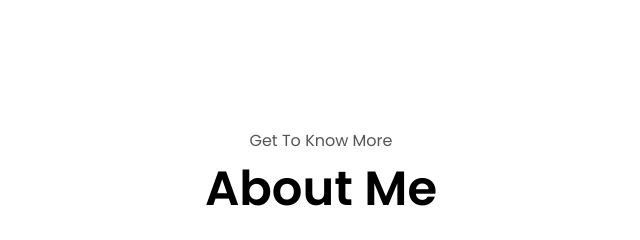
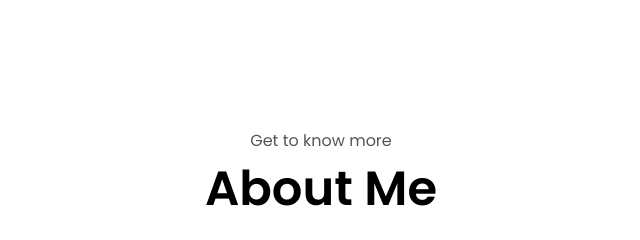
Before and after one commit to dannysails/myrecent-templteportfolio, a plain HTML site: page index.html in a window 1280 px wide. Shown: the part 800-1040 px from the top of the page, 319-959 px from the left. Drawn offline with nearby package versions, Linux system fonts and the light colour scheme.

Commit message:
Update index.html

```diff
--- a/index.html
+++ b/index.html
@@ -78,7 +78,7 @@
       </div>
     </section>
     <section id="about" data-aos="zoom-out-right">
-      <p class="section__text__p1">Get To Know More</p>
+      <p class="section__text__p1">Get to know more</p>
       <h1 class="title">About Me</h1>
       <div class="section-container">
         <div class="section__pic-container">
```
